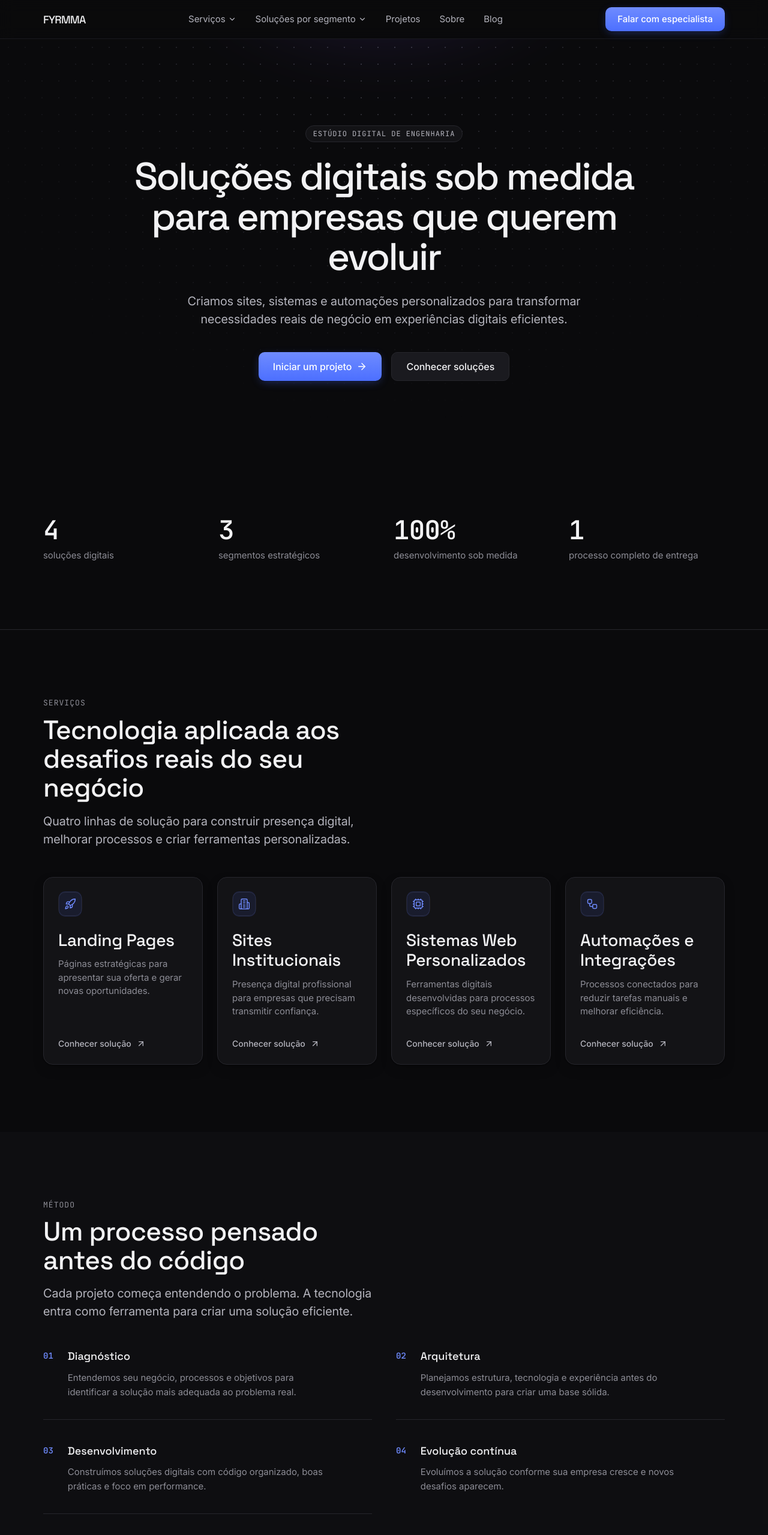
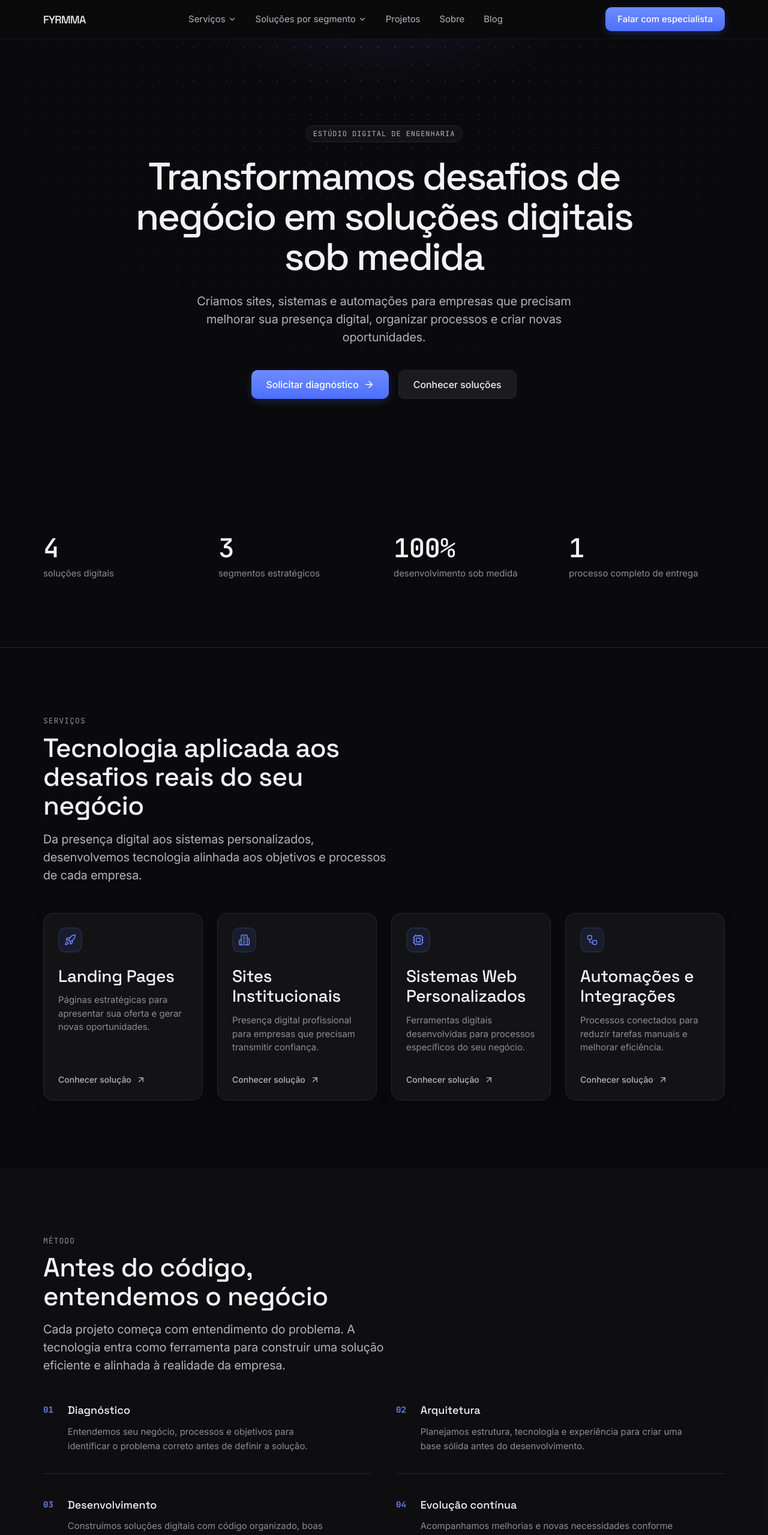
Before and after one commit to marllonpanisset/conjuga, a Next.js app: page / in a window 1280 px wide. Shown: the top 2559 px of the page at 60% size. Built offline with nearby package versions, Linux system fonts and the light colour scheme.

Commit message:
refactor: ajusta posicionamento comercial e projetos demonstrativos

```diff
--- a/app/(marketing)/page.tsx
+++ b/app/(marketing)/page.tsx
@@ -28,7 +28,7 @@ import { buildMetadata } from "@/lib/seo";
 export const metadata: Metadata = buildMetadata({
   title: "Fyrmma — Estúdio digital de engenharia e tecnologia",
   description:
-    "Desenvolvimento web, sistemas personalizados e automações sob medida para empresas que precisam transformar processos em soluções digitais.",
+    "Desenvolvimento web, sistemas personalizados e automações sob medida para empresas que precisam transformar desafios de negócio em soluções digitais.",
   path: "/",
 });
 
@@ -36,12 +36,12 @@ const processSteps = [
   {
     title: "Diagnóstico",
     description:
-      "Entendemos seu negócio, processos e objetivos para identificar a solução mais adequada ao problema real.",
+      "Entendemos seu negócio, processos e objetivos para identificar o problema correto antes de definir a solução.",
   },
   {
     title: "Arquitetura",
     description:
-      "Planejamos estrutura, tecnologia e experiência antes do desenvolvimento para criar uma base sólida.",
+      "Planejamos estrutura, tecnologia e experiência para criar uma base sólida antes do desenvolvimento.",
   },
   {
     title: "Desenvolvimento",
@@ -51,7 +51,7 @@ const processSteps = [
   {
     title: "Evolução contínua",
     description:
-      "Evoluímos a solução conforme sua empresa cresce e novos desafios aparecem.",
+      "Acompanhamos melhorias e novas necessidades conforme sua empresa cresce e novos desafios surgem.",
   },
 ];
 
@@ -79,12 +79,12 @@ export default function HomePage() {
     <PageWrapper>
       <Hero
         eyebrow="Estúdio digital de engenharia"
-        title="Soluções digitais sob medida para empresas que querem evoluir"
-        description="Criamos sites, sistemas e automações personalizados para transformar necessidades reais de negócio em experiências digitais eficientes."
+        title="Transformamos desafios de negócio em soluções digitais sob medida"
+        description="Criamos sites, sistemas e automações para empresas que precisam melhorar sua presença digital, organizar processos e criar novas oportunidades."
         actions={
           <>
             <Button href="/contato" size="lg">
-              Iniciar um projeto <ArrowRight size={18} />
+              Solicitar diagnóstico <ArrowRight size={18} />
             </Button>
 
             <Button href="/servicos" variant="secondary" size="lg">
@@ -112,8 +112,8 @@ export default function HomePage() {
             </Heading>
 
             <Text variant="lead" className="mt-4 max-w-xl">
-              Quatro linhas de solução para construir presença digital, melhorar
-              processos e criar ferramentas personalizadas.
+              Da presença digital aos sistemas personalizados, desenvolvemos
+              tecnologia alinhada aos objetivos e processos de cada empresa.
             </Text>
           </FadeIn>
 
@@ -131,12 +131,13 @@ export default function HomePage() {
             <Text variant="caption">Método</Text>
 
             <Heading as="h2" className="mt-3 max-w-lg">
-              Um processo pensado antes do código
+              Antes do código, entendemos o negócio
             </Heading>
 
             <Text variant="lead" className="mt-4 max-w-xl">
-              Cada projeto começa entendendo o problema. A tecnologia entra como
-              ferramenta para criar uma solução eficiente.
+              Cada projeto começa com entendimento do problema. A tecnologia
+              entra como ferramenta para construir uma solução eficiente e
+              alinhada à realidade da empresa.
             </Text>
           </FadeIn>
 
@@ -159,12 +160,13 @@ export default function HomePage() {
             <Text variant="caption">Soluções por segmento</Text>
 
             <Heading as="h2" className="mt-3 max-w-lg">
-              Estratégias digitais adaptadas ao seu mercado
+              Soluções pensadas para diferentes desafios de negócio
             </Heading>
 
             <Text variant="lead" className="mt-4 max-w-xl">
-              Cada negócio possui processos e necessidades diferentes.
-              Desenvolvemos soluções considerando o contexto de cada segmento.
+              Cada empresa possui processos, objetivos e necessidades
+              diferentes. Desenvolvemos soluções considerando o contexto de cada
+              negócio.
             </Text>
           </FadeIn>
 
@@ -182,12 +184,13 @@ export default function HomePage() {
             <Text variant="caption">Projetos de referência</Text>
 
             <Heading as="h2" className="mt-3 max-w-lg">
-              Soluções digitais pensadas para desafios reais de negócio
+              Exemplos de soluções aplicadas a diferentes cenários
             </Heading>
 
             <Text variant="lead" className="mt-4 max-w-xl">
-              Explorações de interfaces, sistemas e experiências digitais
-              criadas para demonstrar possibilidades de aplicação.
+              Conceitos de interfaces, sistemas e experiências digitais criados
+              para demonstrar como diferentes desafios podem ser transformados
+              em soluções.
             </Text>
           </FadeIn>
 
@@ -201,11 +204,11 @@ export default function HomePage() {
 
       <Section>
         <CTASection
-          title="Tem um problema digital para resolver?"
-          description="Conte o contexto da sua empresa e vamos encontrar a solução mais adequada para sua necessidade."
+          title="Tem um desafio digital para resolver?"
+          description="Conte o contexto da sua empresa e vamos analisar o caminho mais adequado para transformar essa necessidade em uma solução."
           actions={
             <Button href="/contato" size="lg">
-              Conversar com a Fyrmma
+              Solicitar diagnóstico
             </Button>
           }
         />
```
